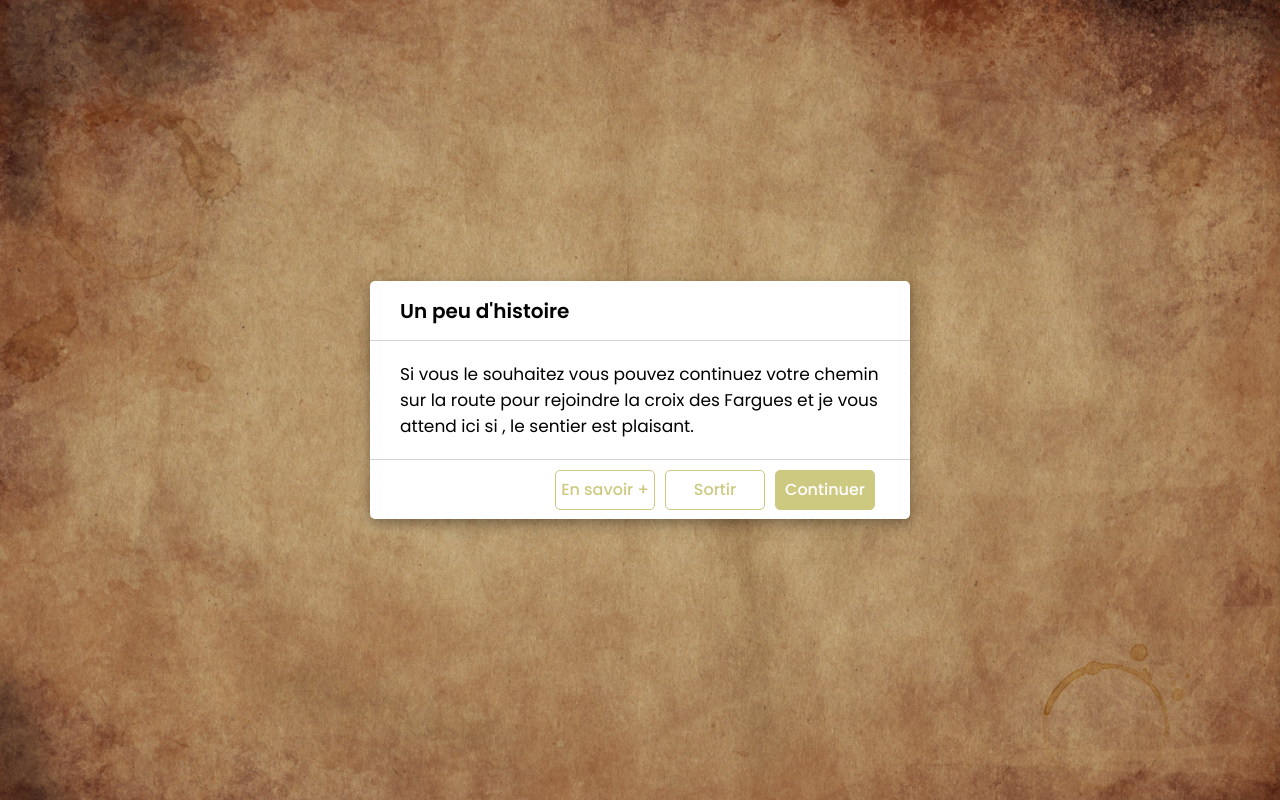
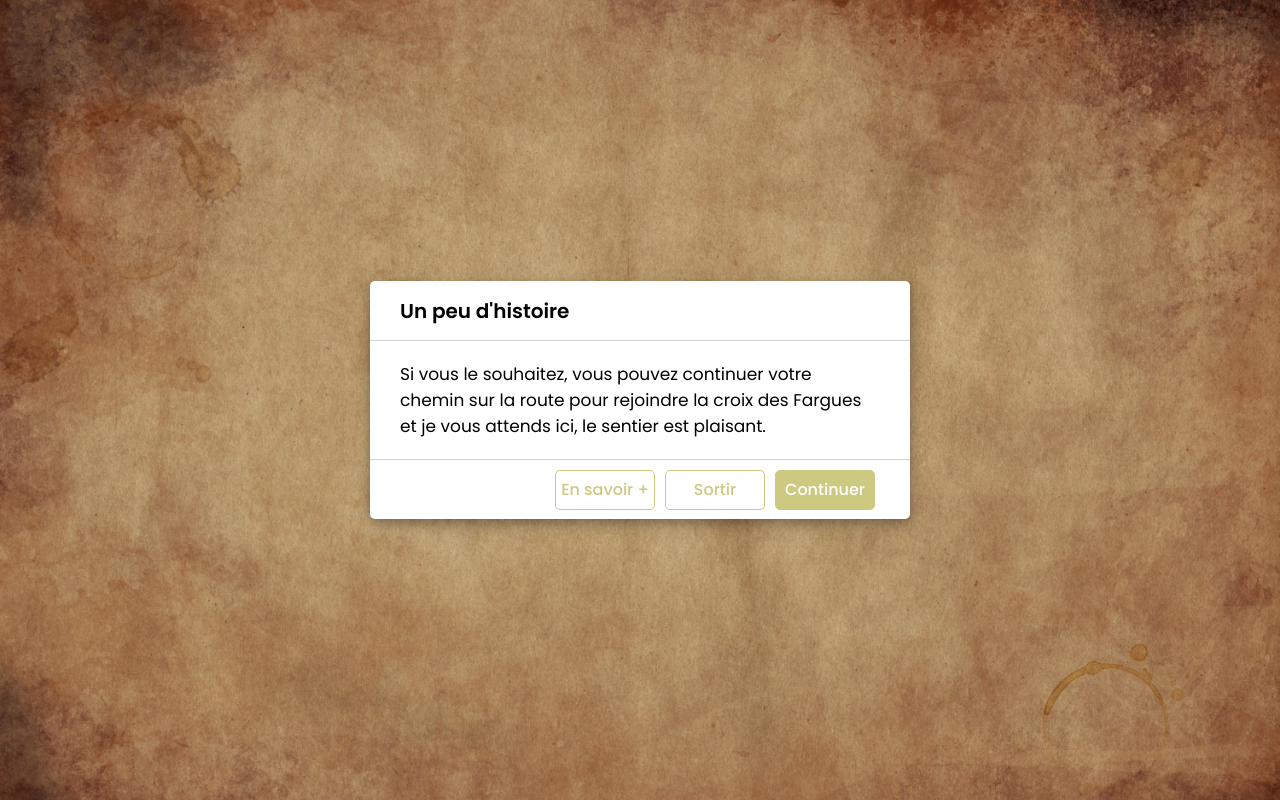
Before and after one commit to Code-Nature81/Q-4-Vindrac, a plain HTML site: page index.html in a window 1280 px wide. Both pictures are taken after a click on the button "Commencer le Quiz". Drawn offline with Linux system fonts and the light colour scheme.

Commit message:
Add files via upload

```diff
--- a/index.html
+++ b/index.html
@@ -20,7 +20,7 @@
         <div class="info-title"><span>Un peu d'histoire</span></div>
          <div class="info-list">
 
-            <div class="info">Si vous le souhaitez vous pouvez continuez votre chemin sur la route pour rejoindre la croix des Fargues et je vous attend ici si , le sentier est plaisant.</div>
+            <div class="info">Si vous le souhaitez, vous pouvez continuer votre chemin sur la route pour rejoindre la croix des Fargues et je vous attends ici, le sentier est plaisant.</div>
 
         </div>
         <div class="buttons">
```
